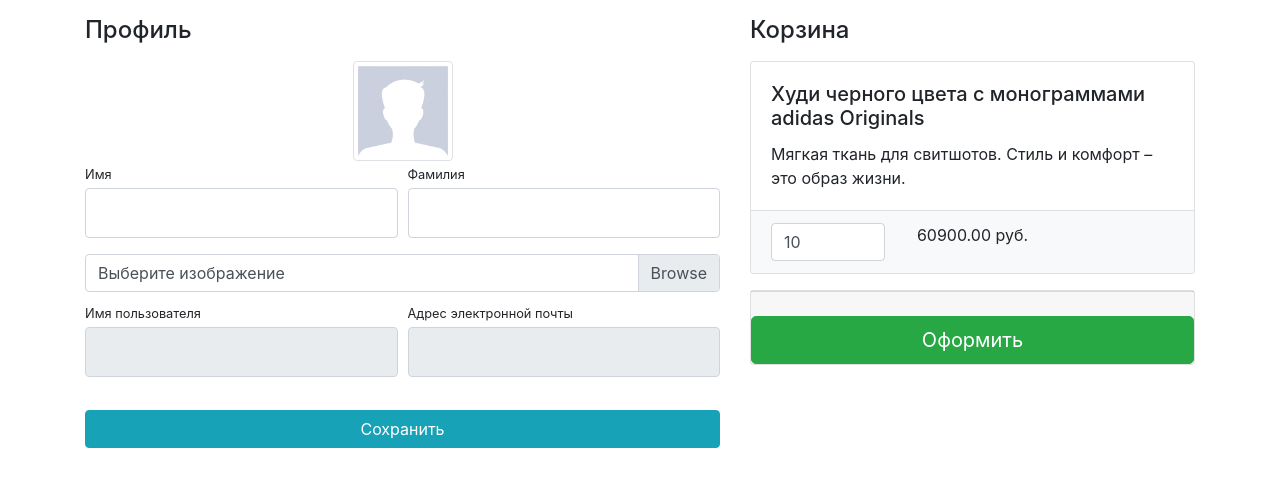
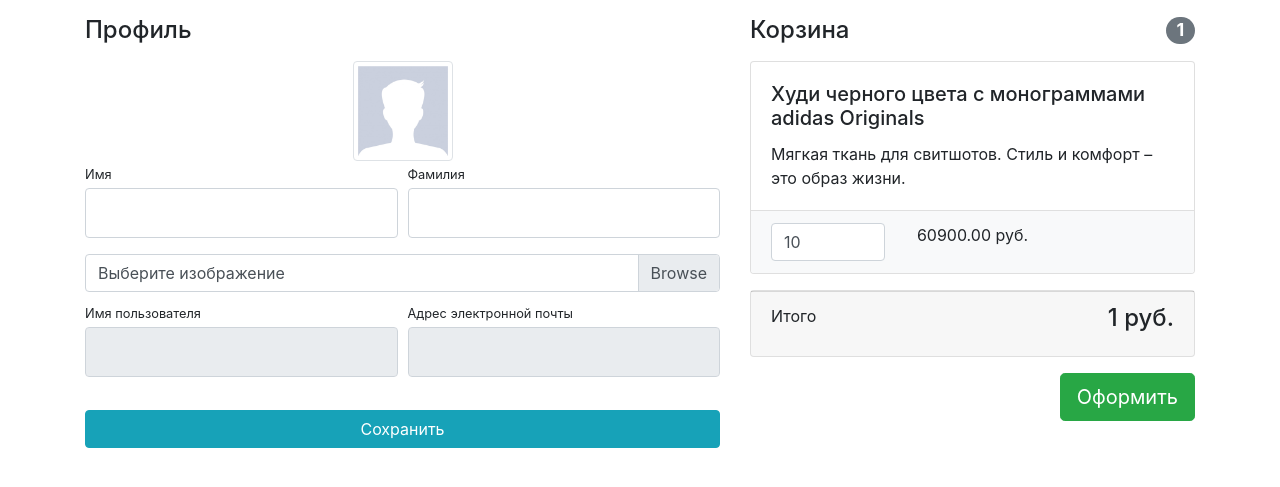
Before and after one commit to Kirninn/Geekshop, a Django app: template authapp/templates/authapp/profile.html in a window 1280 px wide. Shown: the part 56-543 px from the top of the page. Run offline with Django 3.2, Linux system fonts and the light colour scheme; data comes from the database, SQL or seed files in the repository; tables that the repository leaves empty hold one stand-in row (Sample ...); the template is opened without the code that fills it: values named after a table or form of the project are taken from there, most other values are stand-ins (such as "Sample title", 1, 10 or a date in 2020); some libraries are stand-ins or nearby versions.

Commit message:
Добавлено отображение общего колличества товара и общей суммы стоимости.

```diff
--- a/basketapp/templates/basketapp/basket.html
+++ b/basketapp/templates/basketapp/basket.html
@@ -1,6 +1,6 @@
 {% if baskets %}
 <h4 class="mt-3 mb-3 d-flex justify-content-between align-items-center mb-3">
-Корзина <span class="badge badge-secondary badge-pill"></span>
+Корзина <span class="badge badge-secondary badge-pill">{{ total_quantity }}</span>
 </h4>
 {% for basket in baskets %}
     <div class="card mb-3">
@@ -28,6 +28,9 @@
 {% endfor %}
 <div class="card mb-3">
     <div class="card-footer">
+        <p class="float-left">Итого</p>
+        <h4 class="float-right">{{ total_sum }} руб.</h4>
+    </div>
 </div>
 <button type="button" class="btn btn-success btn-lg float-right">Оформить</button>
 {% else %}
```
Also changed, not shown: authapp/views.py (+9 -1 lines).
